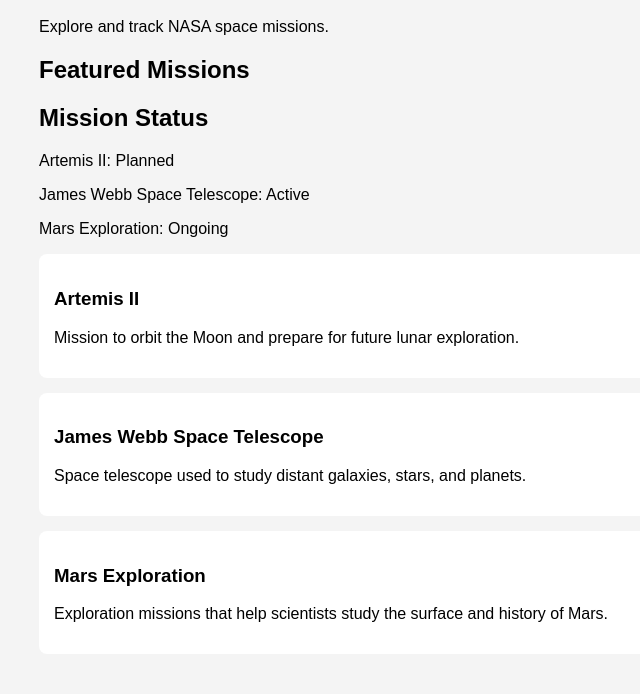
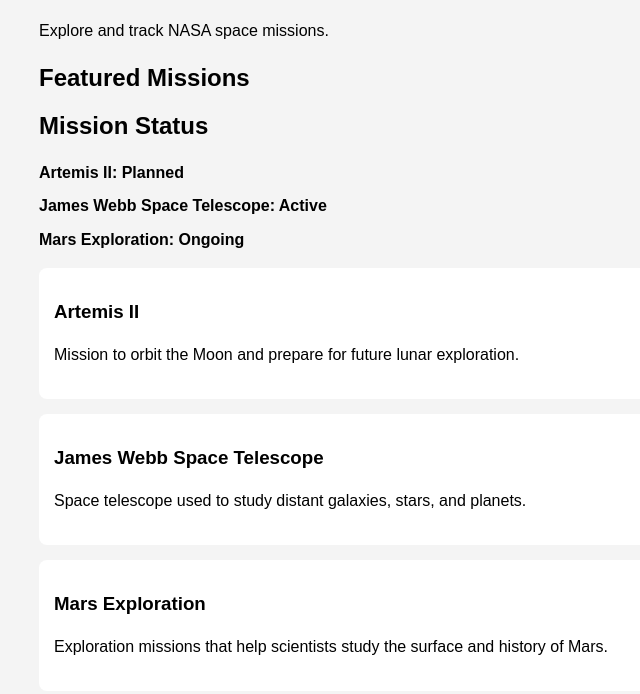
Before and after one commit to shaikhaalbuflasa/nasa-mission-tracker, a plain HTML site: page index.html in a window 1280 px wide. Shown: the part 80-774 px from the top of the page, without its empty margins (1-641 px from the left). Drawn offline with Linux system fonts and the light colour scheme.

Commit message:
Update index.html
Improve mission status styling

```diff
--- a/index.html
+++ b/index.html
@@ -19,6 +19,14 @@
         margin: 15px 0;
         border-radius: 8px;
     }
+        p {
+    line-height: 1.6;
+}
+
+.status {
+    font-weight: bold;
+    margin: 8px 0;
+}
 </style>
 </head>
 <body>
@@ -29,9 +37,9 @@
     <h2>Featured Missions</h2>
     <h2>Mission Status</h2>
 
-<p>Artemis II: Planned</p>
-<p>James Webb Space Telescope: Active</p>
-<p>Mars Exploration: Ongoing</p>
+<p class="status">Artemis II: Planned</p>
+<p class="status">James Webb Space Telescope: Active</p>
+<p class="status">Mars Exploration: Ongoing</p>
     <div>
     <h3>Artemis II</h3>
     <p>Mission to orbit the Moon and prepare for future lunar exploration.</p>
```
